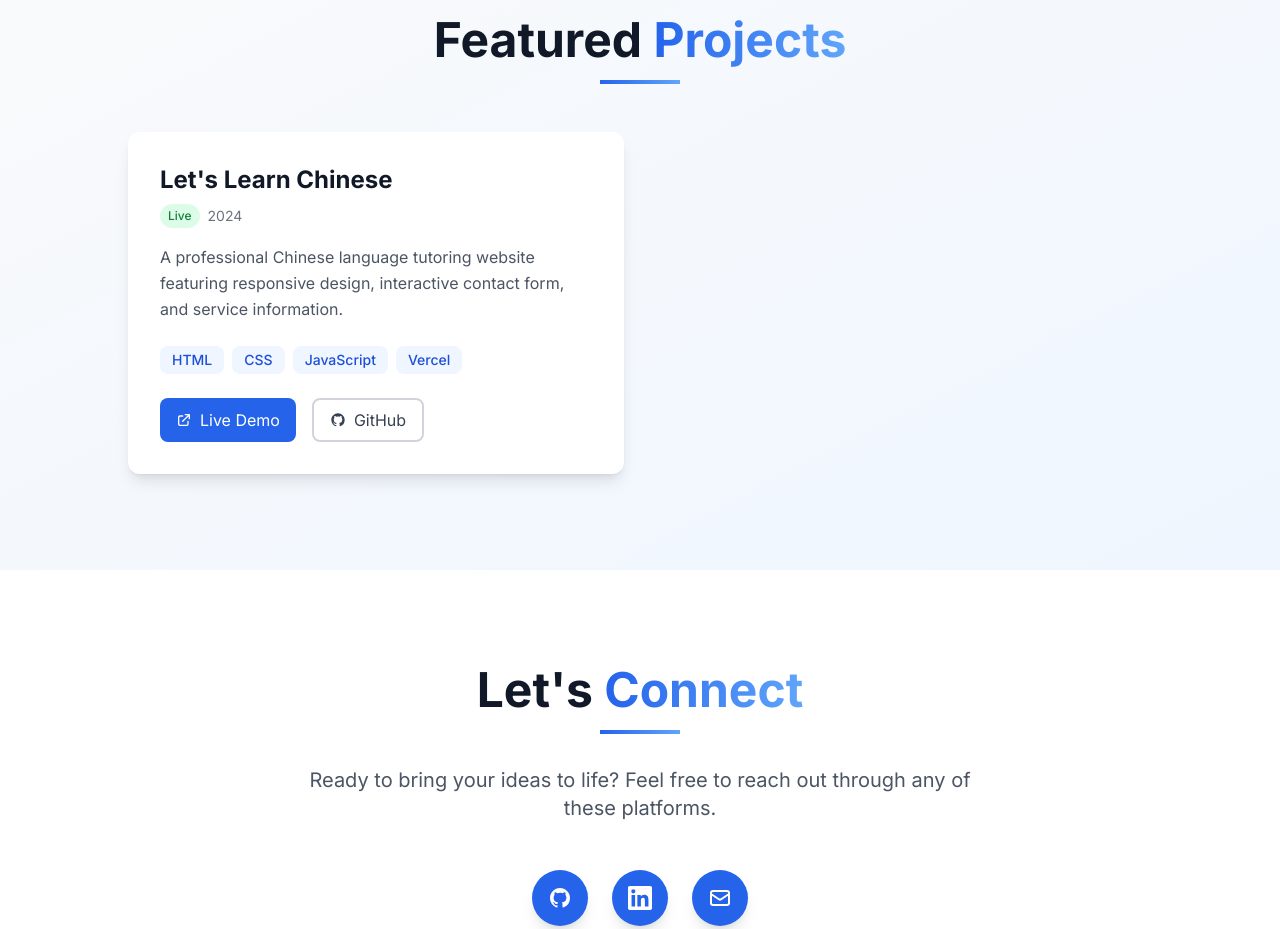
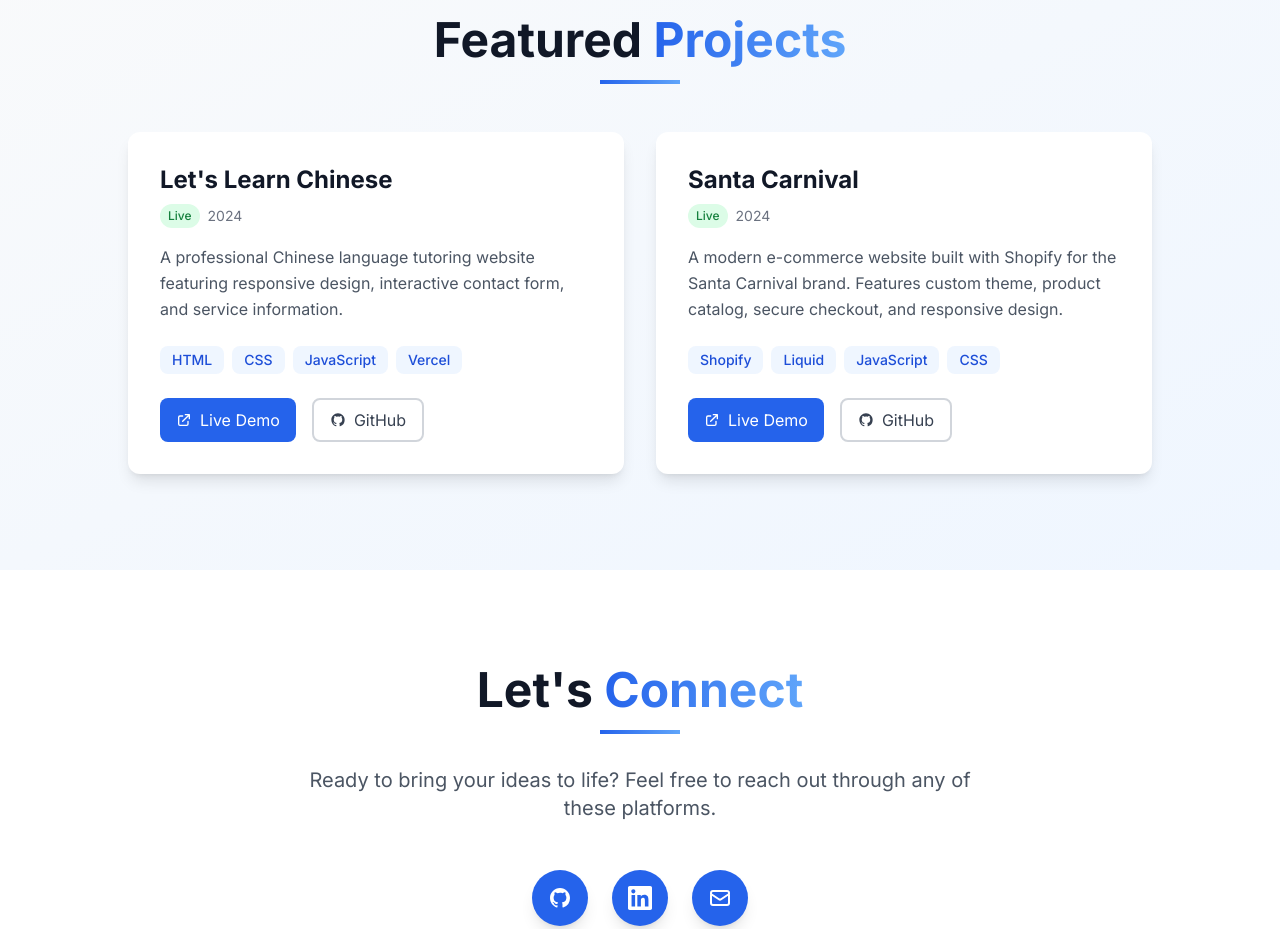
Before and after one commit to TheAssassin001/portfolio, a Next.js app: page / in a window 1280 px wide. Shown: the part 2720-3649 px from the top of the page. Built offline with nearby package versions, Linux system fonts and the light colour scheme.

Commit message:
Add Santa Carnival Shopify project to portfolio

```diff
--- a/src/components/Projects.tsx
+++ b/src/components/Projects.tsx
@@ -11,6 +11,15 @@ const projects = [
     tech: ['HTML', 'CSS', 'JavaScript', 'Vercel'],
     liveUrl: 'https://language-tutor-liart.vercel.app/',
     githubUrl: 'https://github.com/TheAssassin001/Language_tutor',
+    status: 'Live',
+    year: '2024',
+  },
+  {
+    title: 'Santa Carnival',
+    description: 'A modern e-commerce website built with Shopify for the Santa Carnival brand. Features custom theme, product catalog, secure checkout, and responsive design.',
+    tech: ['Shopify', 'Liquid', 'JavaScript', 'CSS'],
+    liveUrl: 'https://santacarnival.in/',
+    githubUrl: '',
     status: 'Live',
     year: '2024',
   },
```
